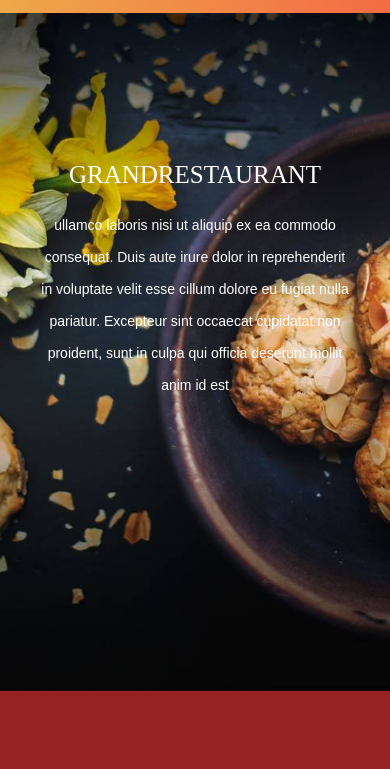
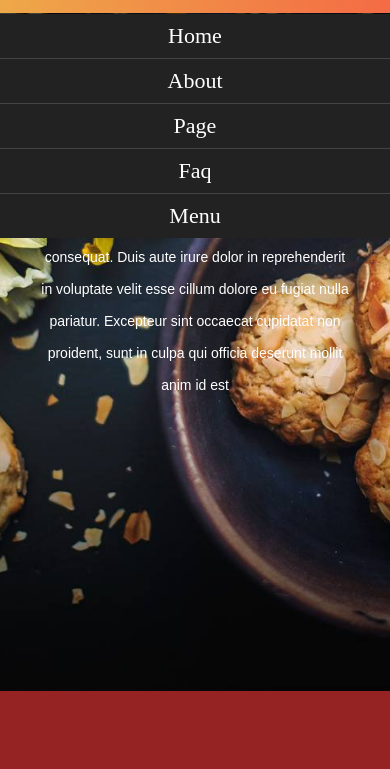
Before and after one commit to SedatMammadly/website1, a plain HTML site: page index.html in a window 390 px wide. Shown: the part 69-838 px from the top of the page. Drawn offline with Linux system fonts and the light colour scheme.

Commit message:
change 5

```diff
--- a/css/style.css
+++ b/css/style.css
@@ -526,10 +526,7 @@
     }
 
     #menu-toggle~.menu li {
-        height: 0;
-        margin: 0;
-        padding: 0;
-        border: 0;
+        align-items: center;
         transition: height 400ms cubic-bezier(0.23, 1, 0.32, 1);
     }
 
```
